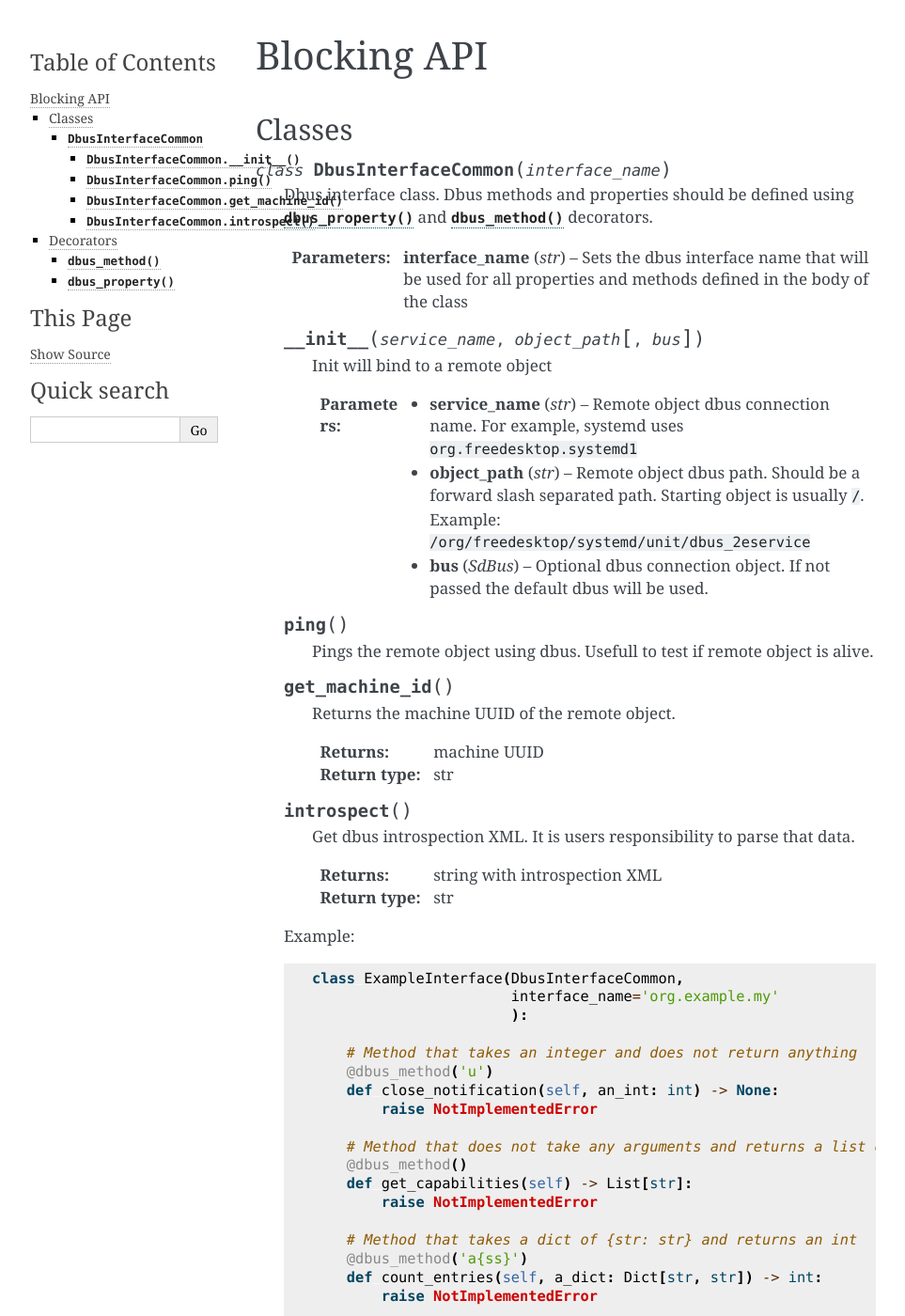
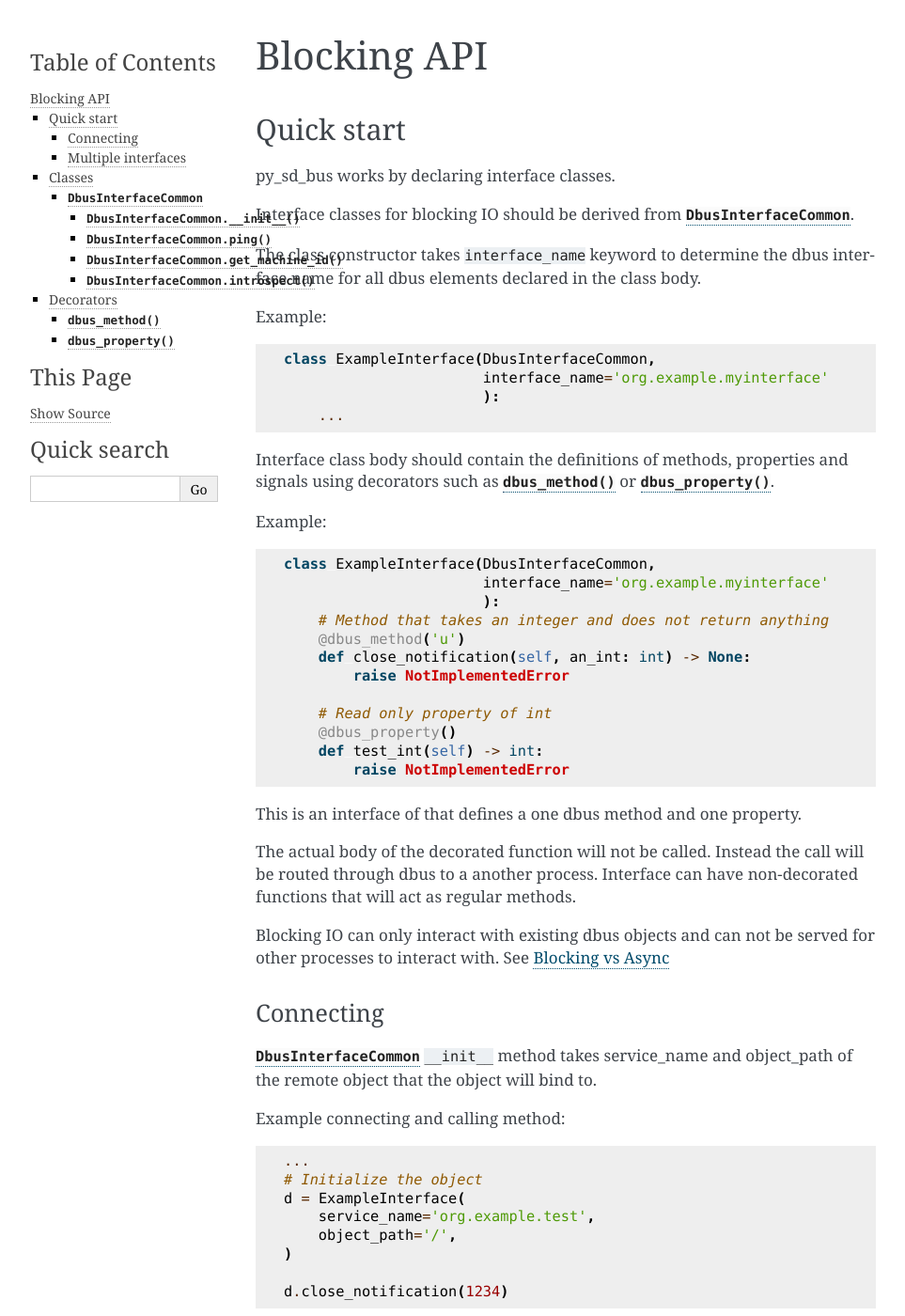
Before and after one commit to python-sdbus/python-sdbus, a Sphinx documentation site: the page built from docs/sync.rst, in a window 1280 px wide and 1400 px high. Shown: the whole window at 94% size, without its empty margins (148-1111 px from the left). Built offline with Sphinx 7.4.7, drawn with Linux system fonts in a browser that asks for light colours; some of the changed text lies outside the part shown.

Commit message:
docs: Added general page and quick start to blocking IO

```diff
--- a/docs/sync.rst
+++ b/docs/sync.rst
@@ -1,5 +1,102 @@
 Blocking API
 ============
+
+Quick start
++++++++++++++++++++++
+
+py_sd_bus works by declaring interface classes.
+
+Interface classes for blocking IO should be derived from :py:class:`DbusInterfaceCommon`.
+
+The class constructor takes ``interface_name`` keyword to determine the dbus interface name for all
+dbus elements declared in the class body.
+
+Example::
+
+    class ExampleInterface(DbusInterfaceCommon,
+                           interface_name='org.example.myinterface'
+                           ):
+        ...
+
+Interface class body should contain the definitions of methods, properties and signals using decorators such as
+:py:func:`dbus_method` or :py:func:`dbus_property`.
+
+Example::
+
+    class ExampleInterface(DbusInterfaceCommon,
+                           interface_name='org.example.myinterface'
+                           ):
+        # Method that takes an integer and does not return anything
+        @dbus_method('u')
+        def close_notification(self, an_int: int) -> None:
+            raise NotImplementedError
+
+        # Read only property of int
+        @dbus_property()
+        def test_int(self) -> int:
+            raise NotImplementedError
+
+This is an interface of that defines a one dbus method and one property.
+
+The actual body of the decorated function will not be called. Instead the call will be routed
+through dbus to a another process. Interface can have non-decorated functions that will act
+as regular methods.
+
+Blocking IO can only interact with existing dbus objects and can not be
+served for other processes to interact with. See :ref:`blocking-vs-async`
+
+Connecting
+^^^^^^^^^^^^^^^^^^^^^^^^^^^^^^
+
+:py:class:`DbusInterfaceCommon` ``__init__`` method takes service_name
+and object_path of the remote object that the object will bind to.
+
+Example connecting and calling method::
+
+    ...
+    # Initialize the object
+    d = ExampleInterface(
+        service_name='org.example.test',
+        object_path='/',
+    )
+
+    d.close_notification(1234)
+
+
+Multiple interfaces
+^^^^^^^^^^^^^^^^^^^^^^^^^^^^^^
+
+A dbus object can have multiple interfaces with different methods and properties.
+
+To implement this define multiple interface classes and do a
+multiple inheritance on all interfaces the object has.
+
+Example::
+
+    class ExampleInterface(DbusInterfaceCommon,
+                           interface_name='org.example.myinterface'
+                           ):
+
+        @dbus_method('i')
+        def example_method(self, an_int: int) -> None:
+            raise NotImplementedError
+
+
+    class TestInterface(DbusInterfaceCommon,
+                        interface_name='org.example.test'
+                        ):
+
+        @dbus_method('as')
+        def test_method(self, str_array: List[str]) -> None:
+            raise NotImplementedError
+
+
+    class MultipleInterfaces(TestInterface, ExampleInterface):
+        ...
+
+``MultipleInterfaces`` class will have both ``test_method`` and ``example_method``
+that will be wired to correct interface names. (``org.example.myinterface``
+and ``org.example.test`` respectivly)
 
 Classes
 +++++++++++++++
```
Also changed, not shown: docs/general.rst (added, +121 -0 lines), docs/index.rst (+4 -29 lines).
